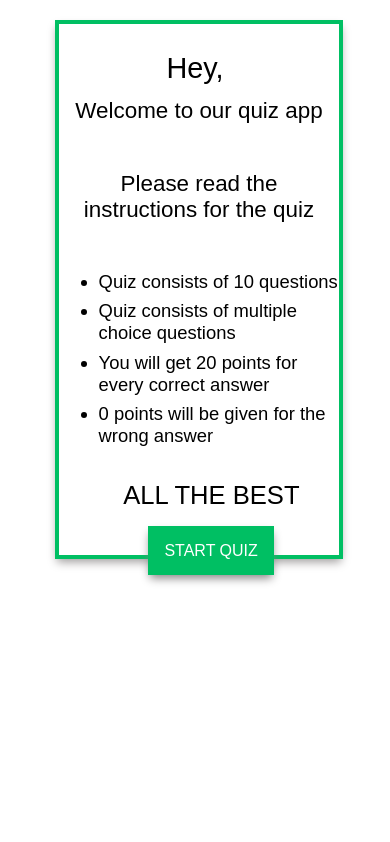
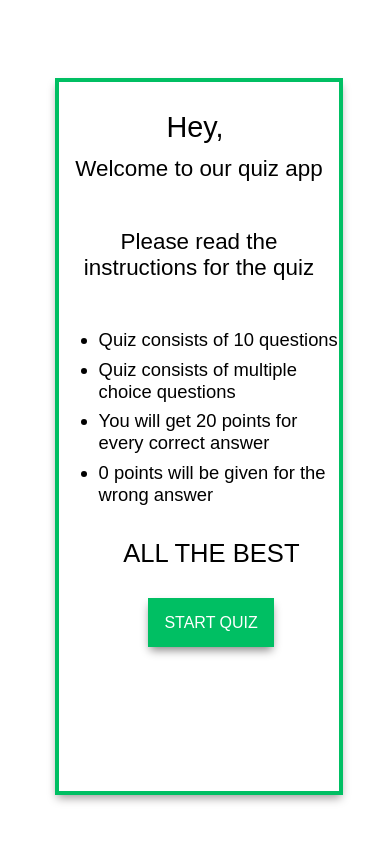
Before and after one commit to kshitijjj/Quiz-App, a React (Create React App) app in the folder quiz-app/: page /quiz2 in a window 390 px wide. Built offline with nearby package versions, Linux system fonts and the light colour scheme; a web font is replaced by a local one.

Commit message:
update index.css

```diff
--- a/quiz-app/src/index.css
+++ b/quiz-app/src/index.css
@@ -444,6 +444,7 @@ margin-left: 10%;
     flex-direction: column;
     width: 73vw;
     margin-left: 9%;
+    margin-top: 23%;
   }
   #main1_img{
     padding-top: 0.5em;
@@ -481,10 +482,10 @@ margin-left: 10%;
 
 
   .main3{
+    margin-top: 20%;
+    height: 84vh;
     width: 72vw;
     margin-left: 14%;
-    margin-top: 5%;
-    height: 63vh;
   }
   #main3_text3{
     margin-left: 0;
@@ -501,7 +502,7 @@ margin-left: 10%;
 #main3_text5{
   margin-left: 23%;
   margin-top: 12%;
-  margin-bottom: 0;
+  margin-bottom: 5%;
 }
 #main3_link{
   margin-left: 32%;
@@ -510,7 +511,8 @@ margin-left: 10%;
 
 .main2{
   width: 87vw;
-  margin-left: 1%;
+  margin-left: 7%;
+    margin-top: 3%;
 }
 .main2_1{
   padding: 1em;
```
